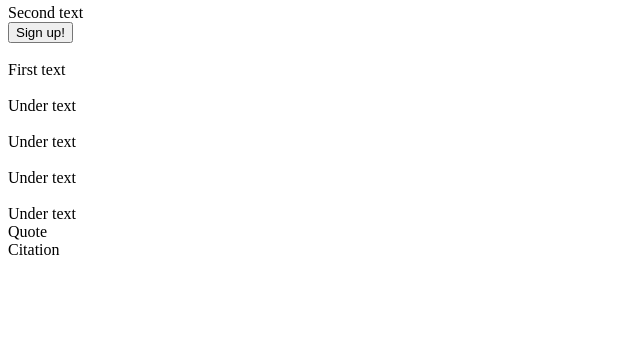
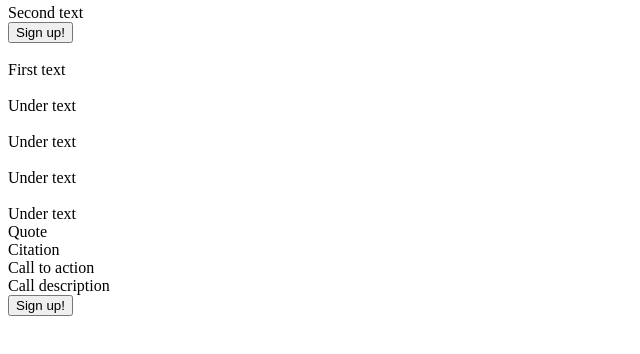
Before and after one commit to StevsCode/thedocsays, a plain HTML site: page index.html in a window 1280 px wide. Shown: the part 94-448 px from the top of the page, without its empty margins (0-640 px from the left). Drawn offline with Linux system fonts and the light colour scheme.

Commit message:
Add smaller-box, text-container, call, description and sign-snd class divs to low class

```diff
--- a/index.html
+++ b/index.html
@@ -53,7 +53,13 @@
     </div>
 
     <div class="low">
-
+        <div class="smaller-box">
+            <div class="text-container">
+                <div class="call">Call to action</div>
+                <div class="description">Call description</div>
+            </div>
+            <button class="sign-snd">Sign up!</button>
+        </div>
     </div>
 
     <div class="footer">
```
